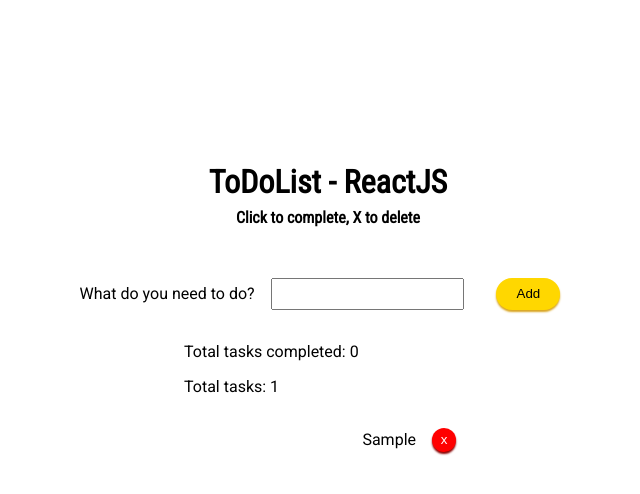
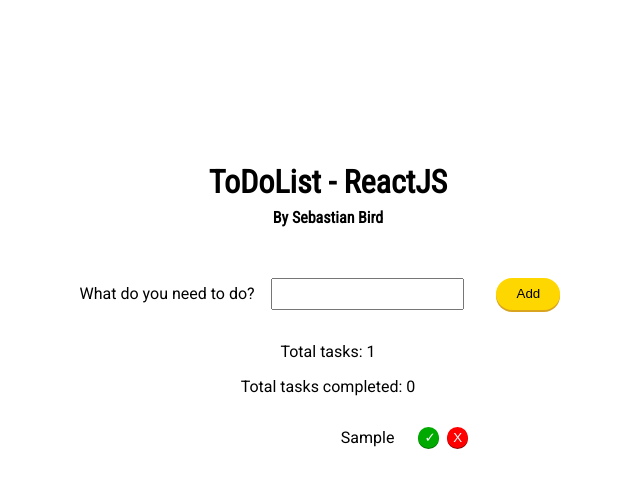
Before and after one commit to SebBird/ToDoList, a React (Create React App) app: page / in a window 1280 px wide. Both pictures are taken after typing "Sample" into the empty fields and a click on the button "Add". Shown: the top 494 px of the page, without its empty margins (312-952 px from the left). Built offline with nearby package versions, Linux system fonts and the light colour scheme.

Commit message:
add complete btn, add complete msg, fix keys

```diff
--- a/src/App.css
+++ b/src/App.css
@@ -1,3 +1,7 @@
+* {
+  text-align: center;
+}
+
 .app {
   padding-top: 10rem;
   font-family: "Roboto", sans-serif;
@@ -15,7 +19,7 @@ button {
   border: none;
   border-radius: 30px;
   background-color: rgb(255, 215, 0);
-  box-shadow: 0 2px 2px hsl(43, 74%, 49%);
+  box-shadow: 0 2px 0px hsl(43, 74%, 49%);
   transition: box-shadow 0.1s, transform 0.1s;
 }
 
@@ -24,12 +28,23 @@ button:active {
   transform: translateY(2px);
 }
 
+.delete,
+.completed {
+  margin: 0.25rem;
+  height: 1.3rem;
+  width: 1.3rem;
+  color: rgb(255, 255, 255);
+}
+
 .delete {
-  height: 1.5rem;
-  width: 1.5rem;
   background-color: rgb(255, 0, 0);
-  box-shadow: 0 2px 2px rgb(139, 0, 0);
-  color: rgb(255, 255, 255);
+  box-shadow: 0 1px 0px rgb(139, 0, 0);
+}
+
+.completed {
+  background-color: rgb(1, 170, 1);
+  box-shadow: 0 1px 0px rgb(0, 116, 0);
+  margin-left: 1.5rem;
 }
 
 h1,
@@ -45,6 +60,10 @@ h2 {
 p {
   display: inline-block;
   user-select: none;
+}
+
+.tasks > p:hover {
+  font-style: italic;
 }
 
 form {
@@ -71,22 +90,19 @@ form {
   padding: 0.4rem;
 }
 
-@media screen and (max-width: 768px) {
-  * {
-    text-align: center;
-  }
-
+@media screen and (max-width: 767px) {
   .app {
     padding: 2rem;
   }
 
-  h2 {
-    font-size: 1rem;
+  .tasks {
+    width: 100%;
+  }
+
+  .taskHolder {
+    width: 80%;
   }
 }
 
 @media screen and (max-width: 414px) {
-  .tasks {
-    width: 15rem;
-  }
 }
--- a/src/App.js
+++ b/src/App.js
@@ -1,4 +1,4 @@
-import React, { useState } from "react";
+import React, { useState, useEffect } from "react";
 import CreateTask from "./components/CreateTask";
 import Tasks from "./components/Tasks";
 import "./App.css";
@@ -8,7 +8,7 @@ const App = () => {
     JSON.parse(localStorage.getItem("taskList")) || []
   );
 
-  React.useEffect(() => {
+  useEffect(() => {
     localStorage.setItem("taskList", JSON.stringify(tasks));
   });
 
@@ -32,6 +32,7 @@ const App = () => {
   };
 
   const onComplete = (taskID) => {
+    console.log(taskID);
     const newTasks = [...tasks];
     const taskIndex = newTasks.findIndex((task) => task.id === taskID);
     newTasks[taskIndex].completed = newTasks[taskIndex].completed
@@ -44,7 +45,7 @@ const App = () => {
   return (
     <div className="app">
       <h1>ToDoList - ReactJS</h1>
-      <h2>Click to complete, X to delete</h2>
+      <h2>By Sebastian Bird</h2>
       <CreateTask addTask={addTask} />
       <Tasks
         tasks={tasks}
@@ -56,9 +57,3 @@ const App = () => {
 };
 
 export default App;
-/**
- * TODO:
- * LOCAL STORAGE / SESSION STORAGE, LOOK UP - it will keep the data after a refresh of page
- * Eslint added to show you your tiny tiny mistakes (use joke generator for config files)
- *
- **/
--- a/src/components/Tasks.jsx
+++ b/src/components/Tasks.jsx
@@ -1,34 +1,39 @@
 import React from "react";
 
 const Tasks = ({ tasks, handleDelete, handleComplete }) => {
-  if (tasks.length === 0) {
+  const { length } = tasks;
+
+  if (length === 0) {
     return <p>No tasks yet!</p>;
   }
 
+  let completedTasks = tasks.filter((task) => task.completed).length;
+
   return (
-    <div>
-      <p className="taskCounter">
-        Total tasks completed: {tasks.filter((task) => task.completed).length}
-      </p>
+    <div className="taskHolder">
       <p className="taskCounter">Total tasks: {tasks.length}</p>
+      <p className="taskCounter">Total tasks completed: {completedTasks}</p>
       {tasks.map(({ name, id, completed }) => {
         return (
-          <>
-            <div className="tasks">
+          <div key={id} className="tasks">
             <p
-                key={name}
+              className={completed ? "striked" : ""}
               onClick={() => handleComplete(id)}
-                className={completed ? "striked" : ""}
             >
               {name}
             </p>
+            <button className="completed" onClick={() => handleComplete(id)}>
+              &#10003;
+            </button>
             <button className="delete" onClick={() => handleDelete(id)}>
-                x
+              X
             </button>
           </div>
-          </>
         );
       })}
+      {length > 0 && completedTasks === length ? (
+        <p>Congratulations, you are productive!</p>
+      ) : null}
     </div>
   );
 };
```
Lines whose indentation alone changed are shown as unchanged.
